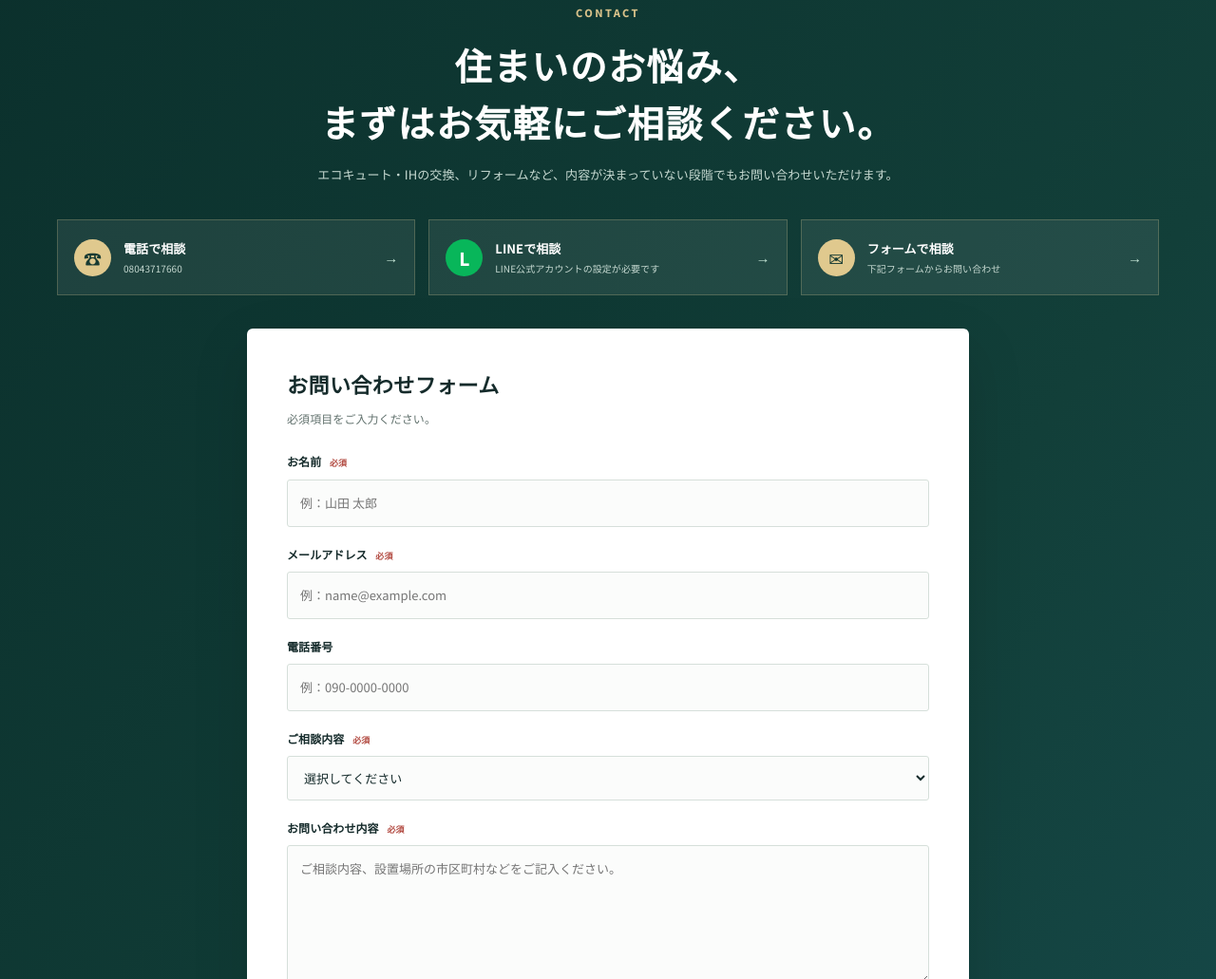
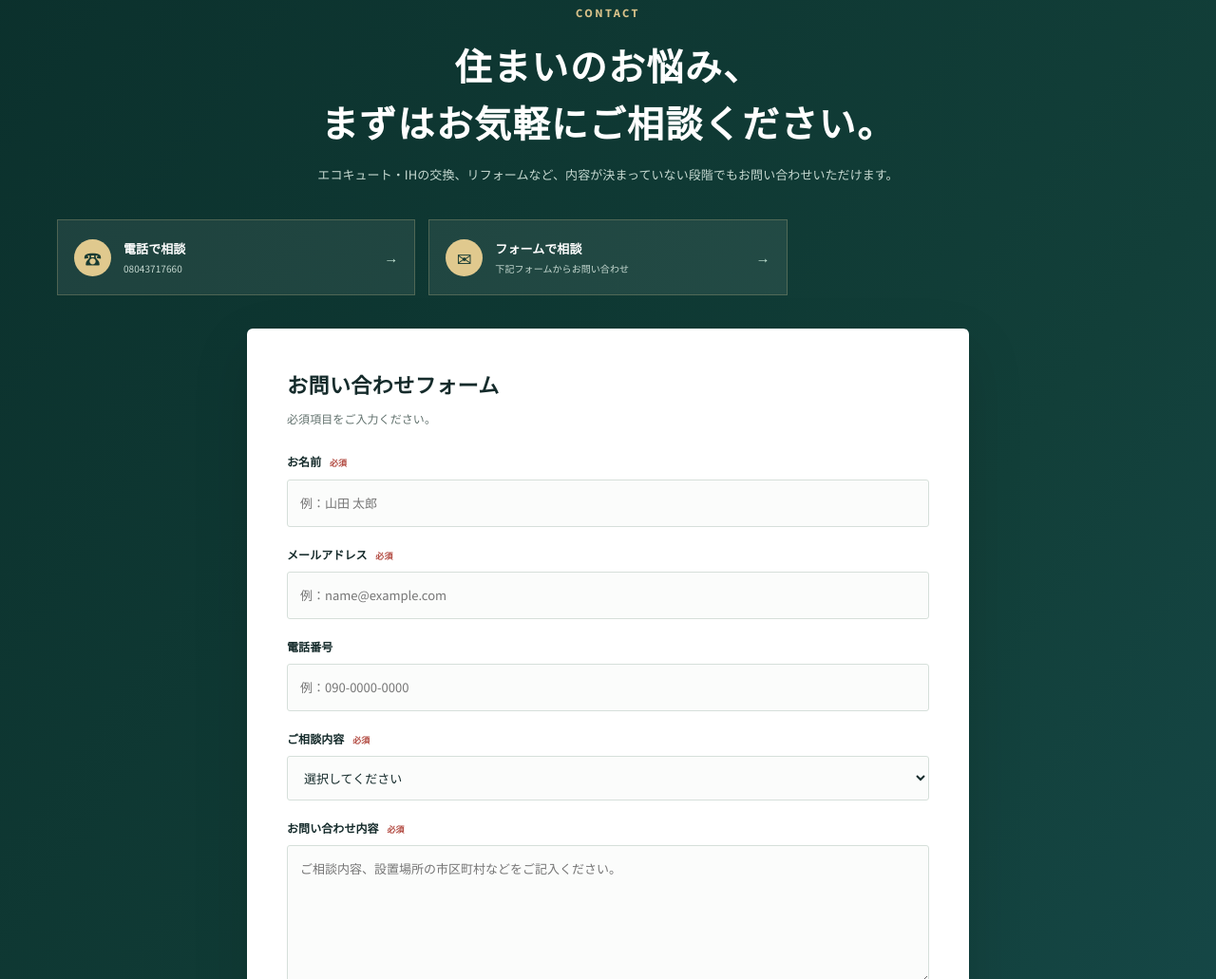
Before and after one commit to jutakuecoservice-art/jutaku-eco-service, a plain HTML site: page index.html in a window 1280 px wide. Shown: the part 4469-5500 px from the top of the page at 95% size. Drawn offline with Linux system fonts and the light colour scheme.

Commit message:
Update index.html

```diff
--- a/index.html
+++ b/index.html
@@ -187,9 +187,7 @@
           <a class="contact-option" data-contact="phone" href="#contact-form">
             <span class="contact-symbol" aria-hidden="true">☎</span><span><strong>電話で相談</strong><small data-label="phone">電話番号の設定が必要です</small></span><b aria-hidden="true">→</b>
           </a>
-          <a class="contact-option" data-contact="line" href="#contact-form">
-            <span class="contact-symbol line-symbol" aria-hidden="true">L</span><span><strong>LINEで相談</strong><small data-label="line">LINE公式アカウントの設定が必要です</small></span><b aria-hidden="true">→</b>
-          </a>
+
           <a class="contact-option" href="#contact-form">
             <span class="contact-symbol" aria-hidden="true">✉</span><span><strong>フォームで相談</strong><small>下記フォームからお問い合わせ</small></span><b aria-hidden="true">→</b>
           </a>
```
